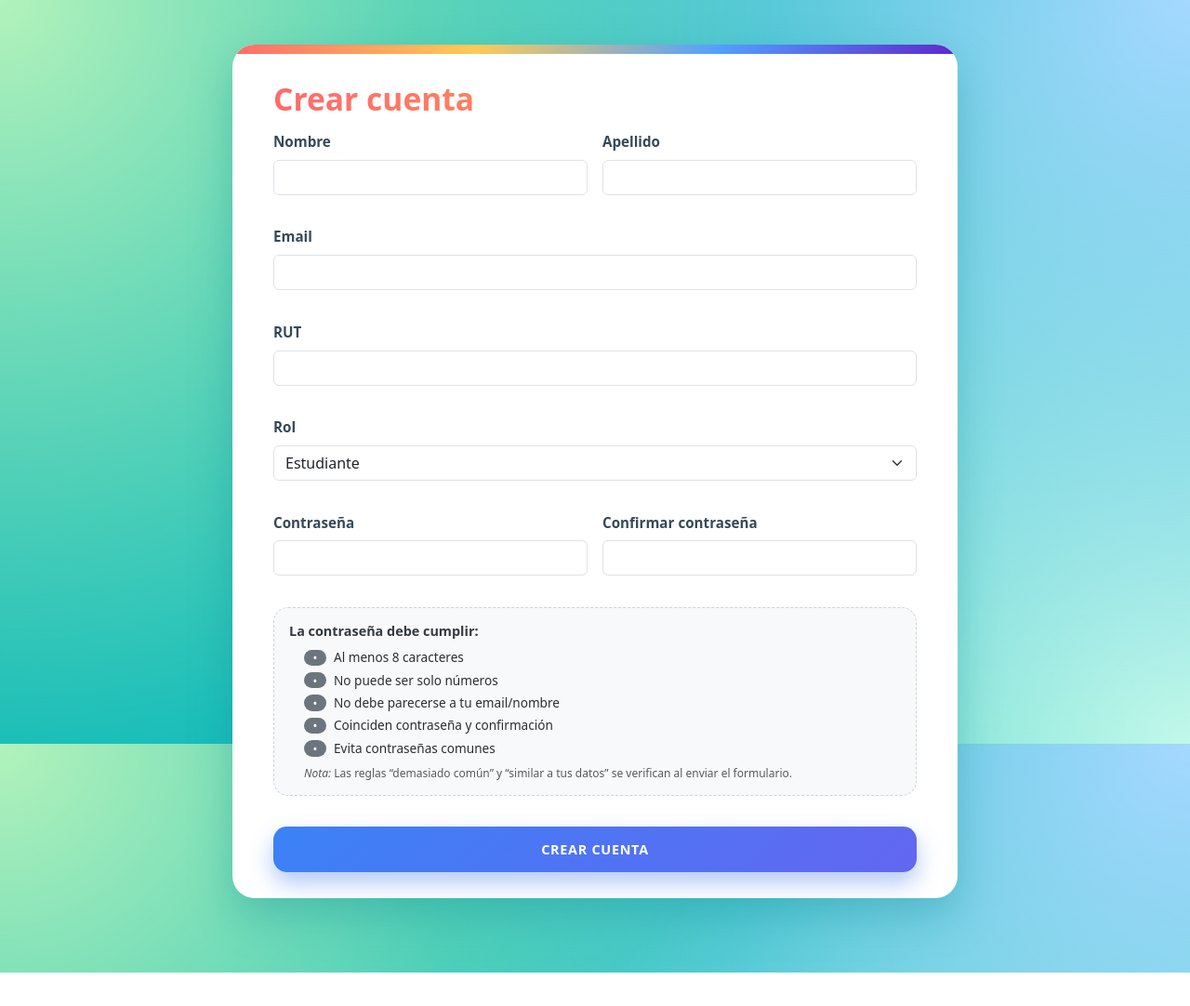
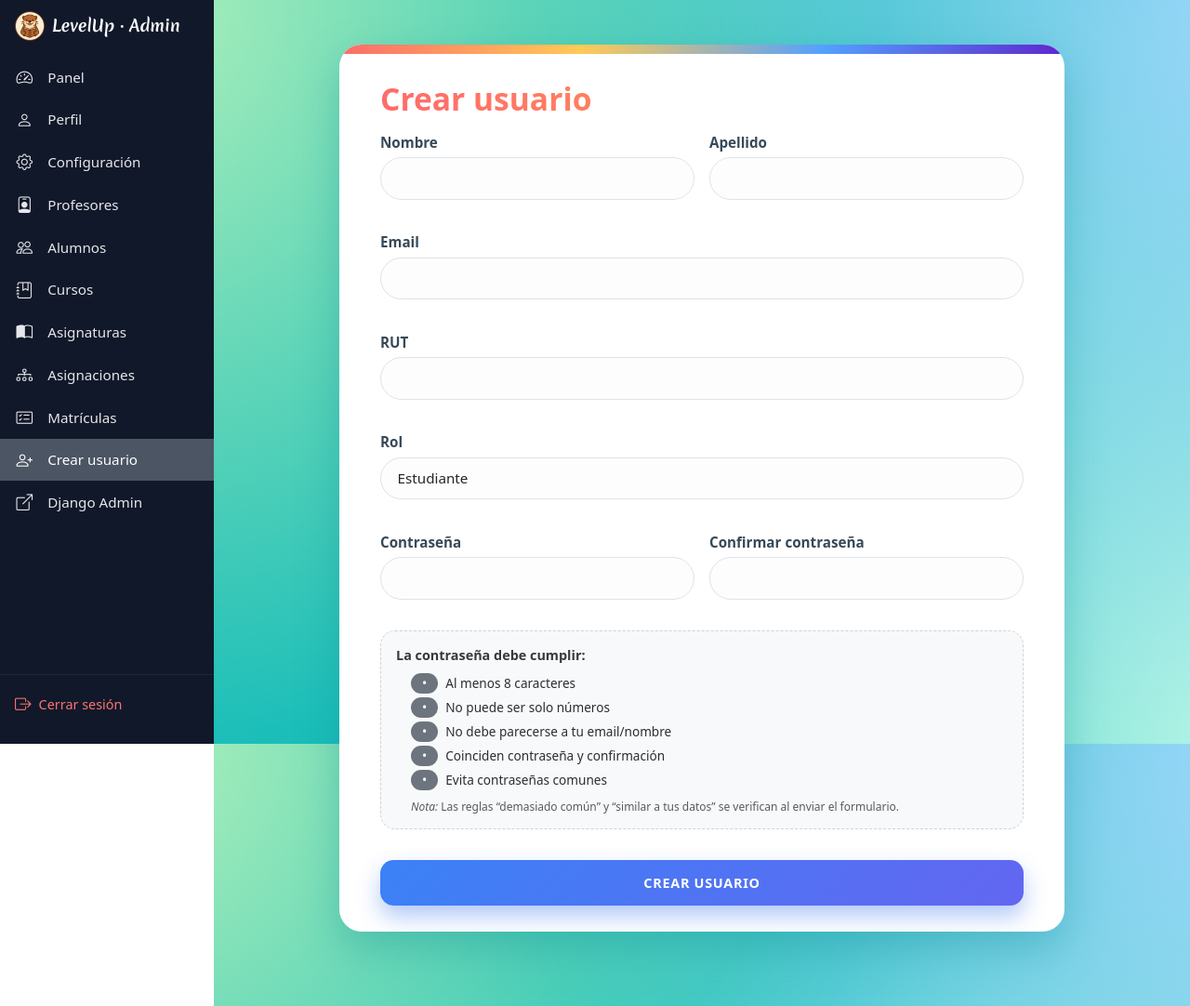
Before and after one commit to aleejandra2/Proyecto_Capstone, a Django app: page /registro/ in a window 1280 px wide. Shown: the whole page at 93% size. Before the commit the page ends 1046 px from the top, so only its background shows below. Run offline with Django 5.2, Linux system fonts and the light colour scheme; the visitor is signed in with stand-in values (Sample User, id 1); data comes from the database, SQL or seed files in the repository; data that the repository does not hold is empty; some web fonts are replaced.

Commit message:
arreglo registro

```diff
--- a/LevelUp/templates/LevelUp/auth/register.html
+++ b/LevelUp/templates/LevelUp/auth/register.html
@@ -1,21 +1,29 @@
 {% extends "LevelUp/base.html" %}
-{% block navbar %}{% endblock %}
 {% load static %}
 {% load form_extras %}
+
 {% block title %}Crear cuenta · LevelUp{% endblock %}
 
-{% block extra_head %}
-  <!-- Bootstrap CSS -->
-  <link href="https://cdn.jsdelivr.net/npm/bootstrap@5.3.3/dist/css/bootstrap.min.css" rel="stylesheet">
-  {# CSS específico del registro, por ejemplo: LevelUp/css/register.css #}
+{# Para que el layout se acomode al navbar admin, igual que en otras vistas del admin #}
+{% block body_class %}with-admin-navbar{% endblock %}
+
+{# CSS extra: reutiliza lo del base y suma el propio del registro + navbar admin #}
+{% block extra_css %}
+  {{ block.super }}
+  <link rel="stylesheet" href="{% static 'LevelUp/css/navbar/navbar_admin.css' %}?v=5">
   <link rel="stylesheet" href="{% static 'LevelUp/css/register.css' %}?v=1">
+{% endblock %}
+
+{# AQUÍ metemos el navbar del administrador #}
+{% block navbar %}
+  {% include "LevelUp/partials/navbar_admin.html" %}
 {% endblock %}
 
 {% block content %}
 <main class="register-bg">
   <div class="register-card card">
     <div class="register-card-body">
-      <h1 class="register-title mb-3">Crear cuenta</h1>
+      <h1 class="register-title mb-3">Crear usuario</h1>
 
       <form method="post" novalidate autocomplete="off" class="row g-3 js-validate-touch">
         {% csrf_token %}
@@ -110,12 +118,9 @@
         </div>
 
         <div class="col-12">
-          <button type="submit" class="btn btn-primary w-100">Crear cuenta</button>
+          <button type="submit" class="btn btn-primary w-100">Crear usuario</button>
         </div>
 
-        <!-- <div class="col-12 text-center register-login-hint">
-          <small>¿Ya tienes cuenta? <a class="register-link" href="{% url 'login' %}">Iniciar sesión</a></small>
-        </div> -->
       </form>
     </div>
   </div>
```
